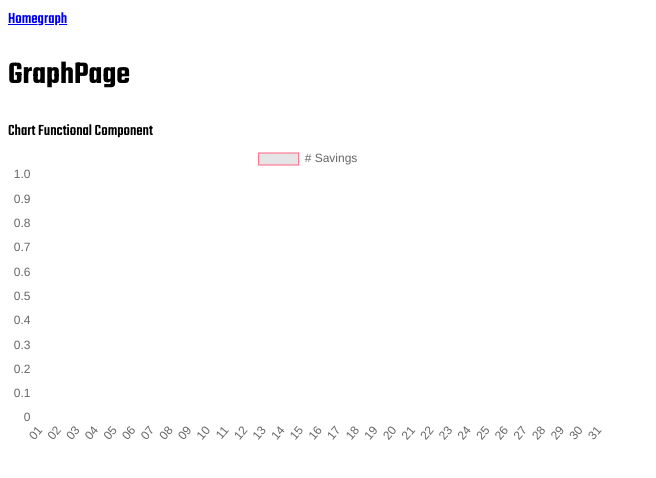
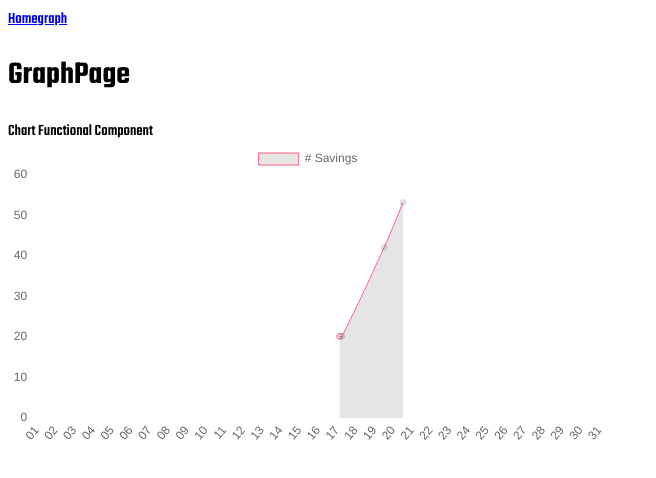
Before and after one commit to KKrzelowska/js-cashburn, a React app: page /graph in a window 1280 px wide. Shown: the top 478 px of the page, without its empty margins (0-656 px from the left). Built offline with nearby package versions, Linux system fonts and the light colour scheme.

Commit message:
eslint code reformat, no bugs found

```diff
--- a/src/components/BalanceForm.tsx
+++ b/src/components/BalanceForm.tsx
@@ -1,4 +1,8 @@
-import React, { ChangeEventHandler, MouseEventHandler } from 'react';
+import React, {
+  ChangeEventHandler,
+  MouseEventHandler,
+  ReactElement
+} from 'react';
 
 import {
   Button,
@@ -24,7 +28,7 @@ class BalanceForm extends React.Component<Props, State> {
     this.handleSubmit = () => props.callback(this.state.value);
   }
 
-  render() {
+  render(): ReactElement {
     return (
       <Container>
         <PageBox>
--- a/src/components/BalanceService.ts
+++ b/src/components/BalanceService.ts
@@ -1,24 +1,27 @@
 import MemoryService from '../core/MemoryService';
 import { makeAutoObservable } from 'mobx';
 
+export interface Balance {
+  date: Date;
+  value: number;
+}
+
 class BalanceService {
-  private balances: { date: Date; value: number }[];
-  private memoryService: MemoryService;
+  private balances: Balance[];
 
-  constructor(memoryService: MemoryService) {
-    this.memoryService = MemoryService.instance;
+  constructor(private memoryService: MemoryService) {
     this.balances = this.memoryService.getValues();
     makeAutoObservable(this);
   }
 
-  addBalance(valueFromBalanceForm: number) {
+  addBalance(valueFromBalanceForm: number): void {
     const valuesDatesFromMemory = this.memoryService.getValues();
     const valueWithDate = { date: new Date(), value: valueFromBalanceForm };
     this.balances = [valueWithDate, ...valuesDatesFromMemory];
     this.memoryService.saveValues(this.balances);
   }
 
-  public getBalances() {
+  public getBalances(): Balance[] {
     return this.balances;
   }
 
--- a/src/components/ChartFunctional.js
+++ b/src/components/ChartFunctional.tsx
@@ -1,14 +1,18 @@
-import React from 'react';
+import React, { ReactElement } from 'react';
 import { Line } from 'react-chartjs-2';
 import moment from 'moment';
+import { Balance } from './BalanceService';
 
-export default ({ values }) => {
+const chartFunctional = ({ values }: { values: Balance[] }): ReactElement => {
   const currentMonthDates = Array.from(
     { length: moment().daysInMonth() },
     (x, i) => moment().startOf('month').add(i, 'days')
   );
 
-  const dataFromValues = values.map(arr => ({ t: arr.date, y: arr.value }));
+  const dataFromValues = values.map((balance: Balance) => ({
+    t: balance.date,
+    y: balance.value
+  }));
 
   const dataChart = {
     labels: currentMonthDates,
@@ -70,3 +74,5 @@ export default ({ values }) => {
     </>
   );
 };
+
+export default chartFunctional;
--- a/src/components/StatedBalanceForm.tsx
+++ b/src/components/StatedBalanceForm.tsx
@@ -1,4 +1,4 @@
-import React from 'react';
+import React, { ReactElement } from 'react';
 import BalanceForm from './BalanceForm';
 import BalanceService from './BalanceService';
 
@@ -11,7 +11,7 @@ class StatedBalanceForm extends React.Component<Props, State> {
     this.state = { value: 0 };
   }
 
-  render() {
+  render(): ReactElement {
     const callback = (value: number) => {
       this.props.balanceService.addBalance(value);
     };
--- a/src/components/pages/Navigation.tsx
+++ b/src/components/pages/Navigation.tsx
@@ -1,7 +1,7 @@
-import React from 'react';
+import React, { ReactElement } from 'react';
 import { NavLink } from 'react-router-dom';
 
-const Navigation = () => {
+const Navigation = (): ReactElement => {
   return (
     <div>
       <NavLink to="/">Home</NavLink>
--- a/src/components/pages/StatedGraphForm.tsx
+++ b/src/components/pages/StatedGraphForm.tsx
@@ -1,16 +1,16 @@
-import React from 'react';
+import React, { ReactElement } from 'react';
 
 import ChartFunctional from '../ChartFunctional';
-const GraphForm = () => {
+const GraphForm = (): ReactElement => {
   return (
     <div>
       <h1>GraphPage</h1>
       <ChartFunctional
         values={[
-          [new Date('December 17, 2020 03:24:00'), 20.2],
-          [new Date('December 17, 2020 06:24:00'), 20.2],
-          [new Date('December 19, 2020 12:24:00'), 42.2],
-          [new Date('December 20, 2020 12:24:00'), 53.2]
+          { date: new Date('December 17, 2020 03:24:00'), value: 20.2 },
+          { date: new Date('December 17, 2020 06:24:00'), value: 20.2 },
+          { date: new Date('December 19, 2020 12:24:00'), value: 42.2 },
+          { date: new Date('December 20, 2020 12:24:00'), value: 53.2 }
         ]}
       />
     </div>
--- a/src/components/pages/StatedNameForm.tsx
+++ b/src/components/pages/StatedNameForm.tsx
@@ -1,8 +1,8 @@
-import React from 'react';
+import React, { ReactElement } from 'react';
 import StatedBalanceForm from '../StatedBalanceForm';
 import BalanceService from '../BalanceService';
 
-const NameForm = () => {
+const NameForm = (): ReactElement => {
   return (
     <div>
       <h1>MainPage</h1>
--- a/webpack.config.js
+++ b/webpack.config.js
@@ -1,10 +1,10 @@
-const path = require('path')
+const path = require('path');
 
 module.exports = {
   entry: './src/main.tsx',
   devtool: 'eval-source-map',
   mode: 'development',
-  target: 'node', //fix node_modules
+  target: 'node',
   output: {
     path: path.join(__dirname, '/public/script'),
     filename: 'bundle.js',
@@ -20,17 +20,14 @@ module.exports = {
     rules: [
       {
         test: /\.[tj]sx?$/,
-        exclude:path.resolve(__dirname, "node_modules"),
+        exclude: path.resolve(__dirname, 'node_modules'),
         loader: 'babel-loader'
       },
       {
         test: /\.(css)$/,
-        use: [
-          'style-loader',
-          'css-loader'
-        ]
+        use: ['style-loader', 'css-loader']
       }
     ]
   },
   plugins: []
-}
+};
```
Also changed, not shown: 2 other files (tests, documents, lock files or other folders).
